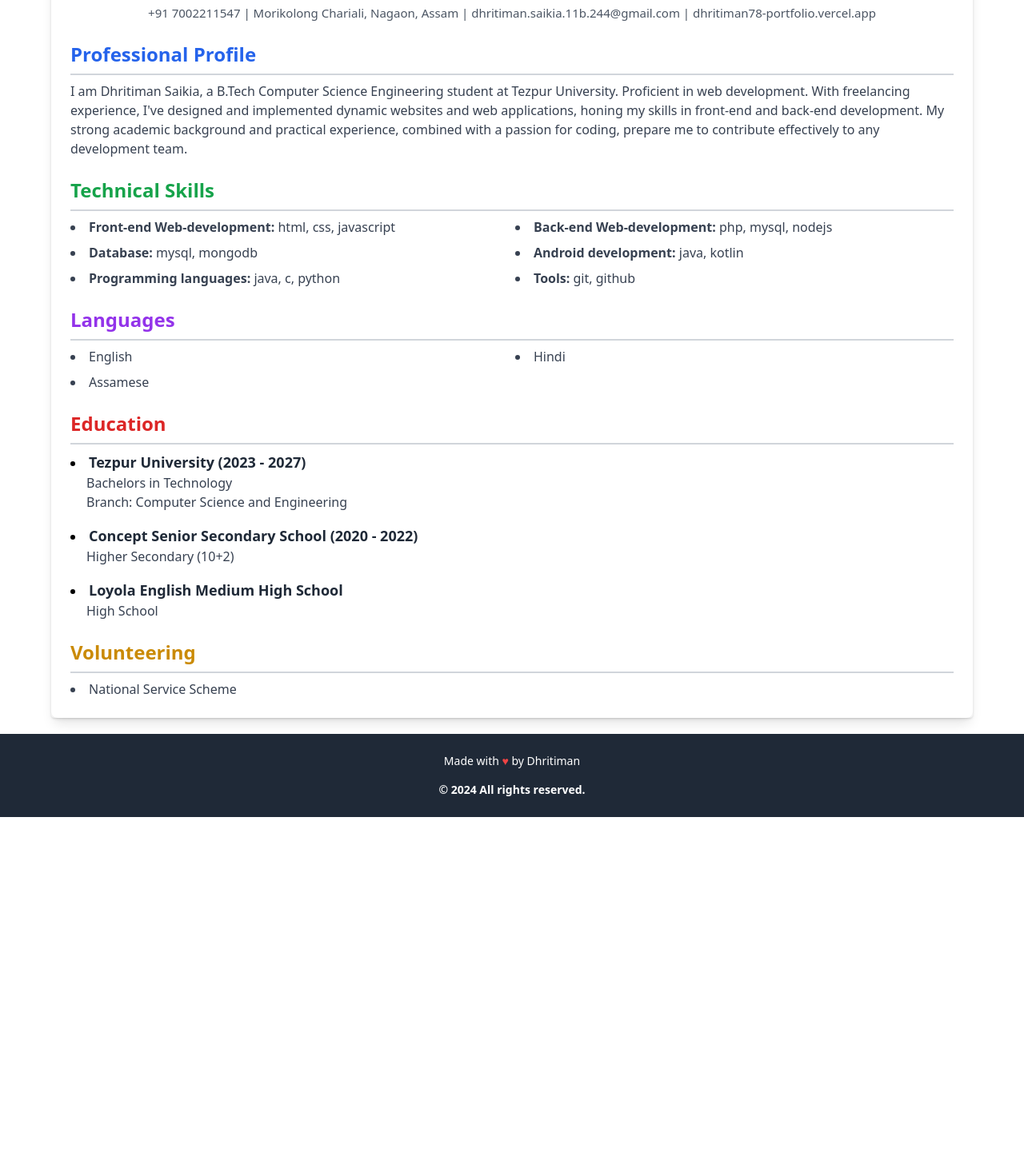
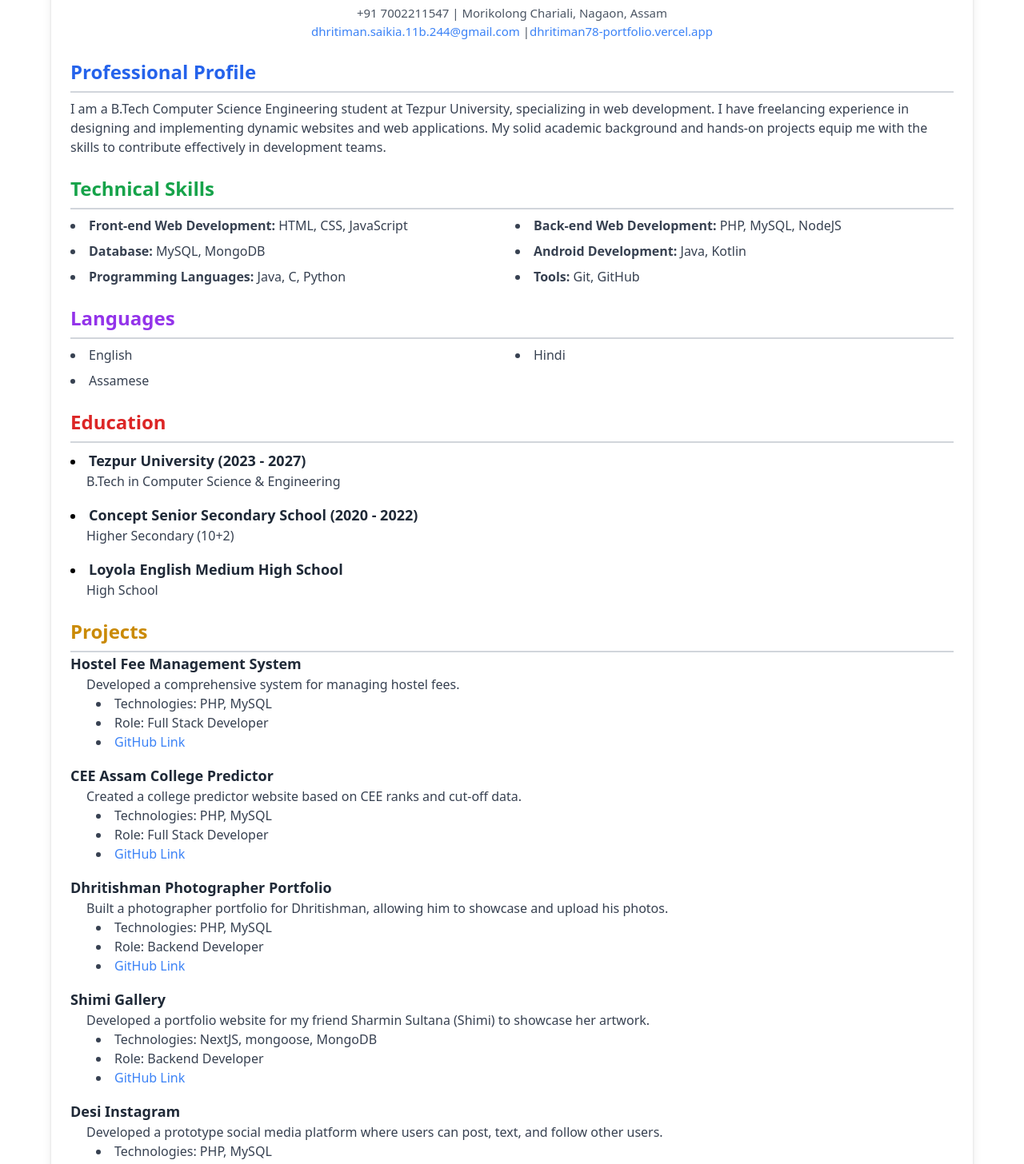
Before and after one commit to dhritiman78/dhritiman78-portfolio, a React (Vite) app: page /cv in a window 1280 px wide. Shown: the part 184-1640 px from the top of the page at 80% size. Before the commit the page ends 1206 px from the top, so only its background shows below. Built offline with nearby package versions, Linux system fonts and the light colour scheme.

Commit message:
added Project page

```diff
--- a/src/App.jsx
+++ b/src/App.jsx
@@ -8,6 +8,7 @@ import About from "./components/About";
 import CVpage from "./components/CVpage";
 import CVblank from "./components/CV";
 import { BrowserRouter as Router, Route, Routes } from 'react-router-dom';
+import ProjectPage from "./components/ProjectPage";
 const HomePage = () => {
   return (
     <div>
@@ -29,6 +30,7 @@ const Projects = () => {
   return (
     <div>
       <NavbarOther />
+      <ProjectPage />
     </div>
   );
 }
--- a/src/components/CV.jsx
+++ b/src/components/CV.jsx
@@ -2,30 +2,69 @@ import React, { useState } from 'react';
 
 const CV = () => {
   const [skills] = useState([
-    { name: 'Front-end Web-development', skills: ['html', 'css', 'javascript'] },
-    { name: 'Back-end Web-development', skills: ['php', 'mysql', 'nodejs'] },
-    { name: 'Database', skills: ['mysql', 'mongodb'] },
-    { name: 'Android development', skills: ['java', 'kotlin'] },
-    { name: 'Programming languages', skills: ['java', 'c', 'python'] },
-    { name: 'Tools', skills: ['git', 'github'] },
+    { name: 'Front-end Web Development', skills: ['HTML', 'CSS', 'JavaScript'] },
+    { name: 'Back-end Web Development', skills: ['PHP', 'MySQL', 'NodeJS'] },
+    { name: 'Database', skills: ['MySQL', 'MongoDB'] },
+    { name: 'Android Development', skills: ['Java', 'Kotlin'] },
+    { name: 'Programming Languages', skills: ['Java', 'C', 'Python'] },
+    { name: 'Tools', skills: ['Git', 'GitHub'] },
+  ]);
+
+  const[projects] = useState([
+    {
+      name: 'Hostel Fee Management System',
+      description: 'Developed a comprehensive system for managing hostel fees.',
+      technologies: 'PHP, MySQL',
+      role: 'Full Stack Developer',
+      github: 'https://github.com/dhritiman78/Hostel-fee-management-system'
+    },
+    {
+      name: 'CEE Assam College Predictor',
+      description: 'Created a college predictor website based on CEE ranks and cut-off data.',
+      technologies: 'PHP, MySQL',
+      role: 'Full Stack Developer',
+      github: 'https://github.com/dhritiman78/cee-assam-college-predictor'
+    },
+    {
+      name: 'Dhritishman Photographer Portfolio',
+      description: 'Built a photographer portfolio for Dhritishman, allowing him to showcase and upload his photos.',
+      technologies: 'PHP, MySQL',
+      role: 'Backend Developer',
+      github: 'https://github.com/Manash0606JB/Dhritisman-Photographer-portfolio.github.io'
+    },
+    {
+      name: 'Shimi Gallery',
+      description: 'Developed a portfolio website for my friend Sharmin Sultana (Shimi) to showcase her artwork.',
+      technologies: 'NextJS, mongoose, MongoDB',
+      role: 'Backend Developer',
+      github: 'https://github.com/dhritiman78/Shimi-Gallery'
+    },
+    {
+      name: 'Desi Instagram',
+      description: 'Developed a prototype social media platform where users can post, text, and follow other users.',
+      technologies: 'PHP, MySQL',
+      role: 'Full Stack Developer',
+      github: 'https://github.com/dhritimn/Desi-Instagram'
+    }
   ]);
 
   const [languages] = useState(['English', 'Hindi', 'Assamese']);
 
   return (
-    <>
-      <div className="container mx-auto p-6 bg-white shadow-lg rounded-lg">
+    <div className="container mx-auto p-6 bg-white shadow-lg rounded-lg max-w-2xl">
       <header className="text-center mb-6">
         <h1 className="text-4xl font-bold text-gray-800">Dhritiman Saikia</h1>
         <p className="text-gray-600 sm:text-1xl text-[15px]">
-            +91 7002211547 | Morikolong Chariali, Nagaon, Assam | dhritiman.saikia.11b.244@gmail.com | dhritiman78-portfolio.vercel.app
+          +91 7002211547 | Morikolong Chariali, Nagaon, Assam<br />
+          <a href="mailto:dhritiman.saikia.11b.244@gmail.com" className="text-blue-500">dhritiman.saikia.11b.244@gmail.com</a> |
+          <a href="https://dhritiman78-portfolio.vercel.app/" className="text-blue-500">dhritiman78-portfolio.vercel.app</a>
         </p>
       </header>
 
       <section className="mb-6">
         <h2 className="text-2xl font-semibold text-blue-600 border-b-2 border-gray-300 pb-2">Professional Profile</h2>
         <p className="text-gray-700 mt-2">
-            I am Dhritiman Saikia, a B.Tech Computer Science Engineering student at Tezpur University. Proficient in web development. With freelancing experience, I've designed and implemented dynamic websites and web applications, honing my skills in front-end and back-end development. My strong academic background and practical experience, combined with a passion for coding, prepare me to contribute effectively to any development team.
+          I am a B.Tech Computer Science Engineering student at Tezpur University, specializing in web development. I have freelancing experience in designing and implementing dynamic websites and web applications. My solid academic background and hands-on projects equip me with the skills to contribute effectively in development teams.
         </p>
       </section>
 
@@ -54,7 +93,7 @@ const CV = () => {
         <ul className="mt-2 list-disc space-y-4 list-inside">
           <li>
             <strong className="text-lg text-gray-800">Tezpur University (2023 - 2027)</strong>
-              <p className="text-gray-700 mx-5">Bachelors in Technology<br />Branch: Computer Science and Engineering</p>
+            <p className="text-gray-700 mx-5">B.Tech in Computer Science & Engineering</p>
           </li>
           <li>
             <strong className="text-lg text-gray-800">Concept Senior Secondary School (2020 - 2022)</strong>
@@ -67,14 +106,30 @@ const CV = () => {
         </ul>
       </section>
 
+      <section className="mb-6">
+        <h2 className="text-2xl font-semibold text-yellow-600 border-b-2 border-gray-300 pb-2">Projects</h2>
+        <ul className="space-y-4">
+          {projects.map((project, index) => (
+            <li key={index}>
+              <strong className="text-lg text-gray-800">{project.name}</strong>
+              <p className="text-gray-700 mx-5">{project.description}</p>
+              <ul className="list-disc list-inside mx-8 text-gray-700">
+                <li>Technologies: {project.technologies}</li>
+                <li>Role: {project.role}</li>
+                <li><a href={project.github} className="text-blue-500">GitHub Link</a></li>
+              </ul>
+            </li>
+          ))}
+        </ul>
+      </section>
+
       <section>
-          <h2 className="text-2xl font-semibold text-yellow-600 border-b-2 border-gray-300 pb-2">Volunteering</h2>
+        <h2 className="text-2xl font-semibold text-red-600 border-b-2 border-gray-300 pb-2">Volunteering</h2>
         <ul className="list-disc list-inside text-gray-700 mt-2 space-y-2">
-            <li>National Service Scheme</li>
+          <li>National Service Scheme (NSS)</li>
         </ul>
       </section>
     </div>
-    </>
   );
 }
 
--- /dev/null
+++ b/src/components/ProjectPage.jsx
@@ -0,0 +1,79 @@
+import React from 'react';
+
+const projects = [
+  {
+    name: 'Hostel Fee Management System',
+    description: 'Developed a comprehensive system for managing hostel fees.',
+    technologies: 'PHP, MySQL',
+    role: 'Full Stack Developer',
+    github: 'https://github.com/dhritiman78/Hostel-fee-management-system',
+  },
+  {
+    name: 'CEE Assam College Predictor',
+    description: 'Created a college predictor website based on CEE ranks and cut-off data.',
+    technologies: 'PHP, MySQL',
+    role: 'Full Stack Developer',
+    github: 'https://github.com/dhritiman78/cee-assam-college-predictor',
+  },
+  {
+    name: 'Shimi Gallery',
+    description: 'Developed a portfolio website to showcase artwork.',
+    technologies: 'Next.js, MongoDB, Mongoose',
+    role: 'Backend Developer',
+    github: 'https://github.com/dhritiman78/Shimi-Gallery',
+  },
+  {
+    name: 'Desi Instagram',
+    description: 'Developed a prototype social media platform similar to Instagram.',
+    technologies: 'PHP, MySQL',
+    role: 'Full Stack Developer',
+    github: 'https://github.com/dhritimn/Desi-Instagram',
+  },
+];
+
+const ProjectPage = () => {
+return (
+    <div className="min-h-screen mt-16 bg-gray-100">
+        {/* Header */}
+        <header className="bg-blue-900 text-white py-6 shadow-lg">
+            <div className="container mx-auto px-4 text-center">
+                <h1 className="text-4xl font-bold">My Projects</h1>
+                <p className="mt-2">Showcasing the work I've done over the years</p>
+            </div>
+        </header>
+
+        {/* Projects Section */}
+        <section className="container mx-auto px-4 py-12 ">
+            <div className="grid grid-cols-1 sm:grid-cols-2 lg:grid-cols-3 gap-8">
+            {projects.map((project, index) => (
+                <div
+                    key={index}
+                    className="bg-white rounded-lg shadow-md hover:shadow-xl transition-shadow duration-300 p-6"
+                >
+                    <h2 className="text-xl font-bold text-pink-600">{project.name}</h2>
+                    <p className="text-gray-600 mt-2">{project.description}</p>
+                    <div className="mt-4 flex flex-wrap items-center">
+                        <span className="text-sm mr-2 font-semibold text-gray-500">Role:</span>
+                        <span className="text-sm font-semibold text-blue-600">{project.role}</span>
+                    </div>
+                    <div className="mt-2 flex flex-wrap items-center">
+                        <span className="text-sm mr-2 font-semibold text-gray-500">Technologies:</span>
+                        <span className="text-sm text-blue-600">{project.technologies}</span>
+                    </div>
+                    <a
+                        href={project.github}
+                        className="mt-4 inline-block hover:text-blue-800 transition-colors duration-300"
+                        target="_blank"
+                        rel="noopener noreferrer"
+                    >
+                        <svg stroke="currentColor" fill="currentColor" strokeWidth="0" viewBox="0 0 1024 1024" height="2em" width="2em" xmlns="http://www.w3.org/2000/svg"><path d="M511.6 76.3C264.3 76.2 64 276.4 64 523.5 64 718.9 189.3 885 363.8 946c23.5 5.9 19.9-10.8 19.9-22.2v-77.5c-135.7 15.9-141.2-73.9-150.3-88.9C215 726 171.5 718 184.5 703c30.9-15.9 62.4 4 98.9 57.9 26.4 39.1 77.9 32.5 104 26 5.7-23.5 17.9-44.5 34.7-60.8-140.6-25.2-199.2-111-199.2-213 0-49.5 16.3-95 48.3-131.7-20.4-60.5 1.9-112.3 4.9-120 58.1-5.2 118.5 41.6 123.2 45.3 33-8.9 70.7-13.6 112.9-13.6 42.4 0 80.2 4.9 113.5 13.9 11.3-8.6 67.3-48.8 121.3-43.9 2.9 7.7 24.7 58.3 5.5 118 32.4 36.8 48.9 82.7 48.9 132.3 0 102.2-59 188.1-200 212.9a127.5 127.5 0 0 1 38.1 91v112.5c.8 9 0 17.9 15 17.9 177.1-59.7 304.6-227 304.6-424.1 0-247.2-200.4-447.3-447.5-447.3z"></path></svg>
+                    </a>
+                </div>
+            ))}
+            </div>
+        </section>
+    </div>
+);
+};
+
+export default ProjectPage;
```
Lines whose indentation alone changed are shown as unchanged.
